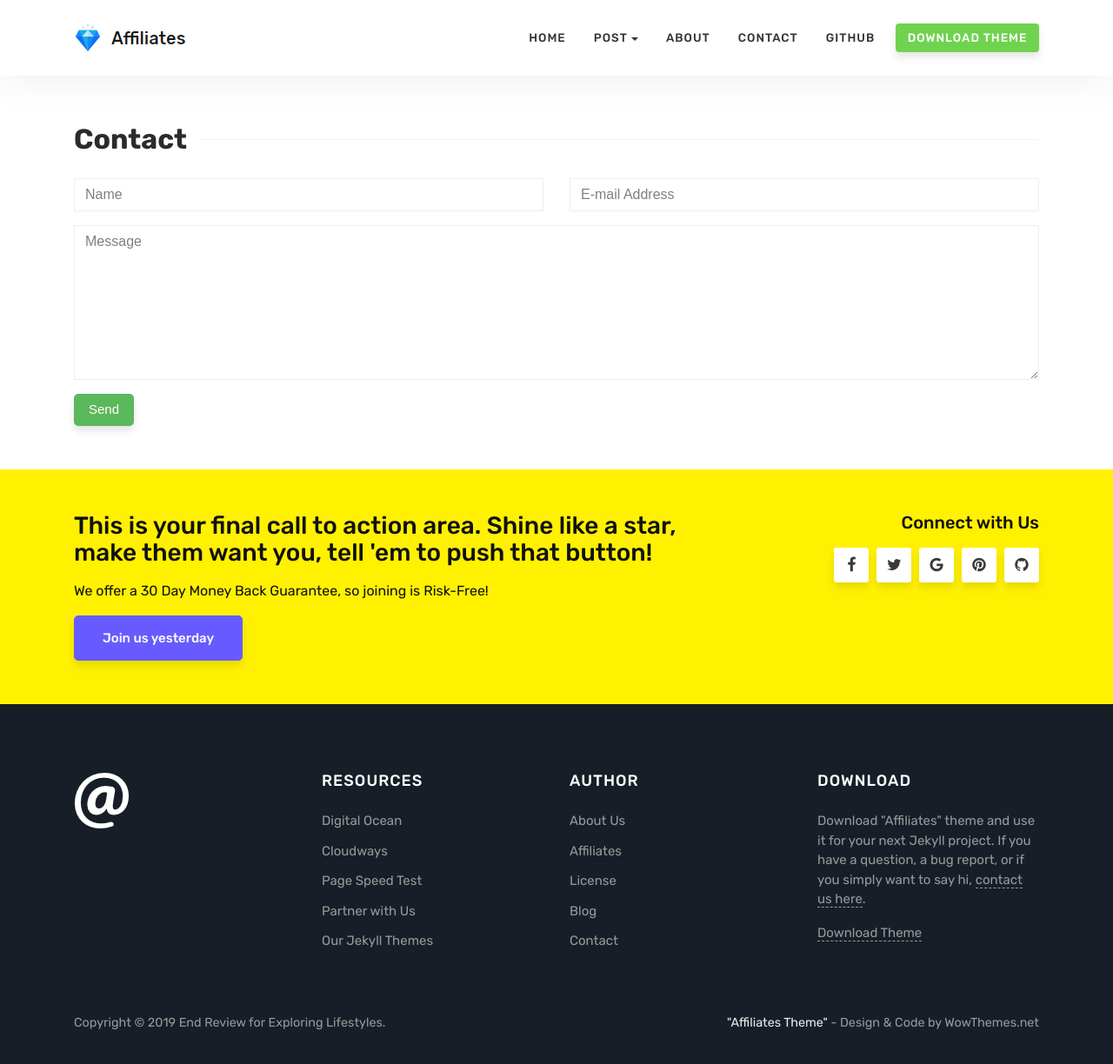
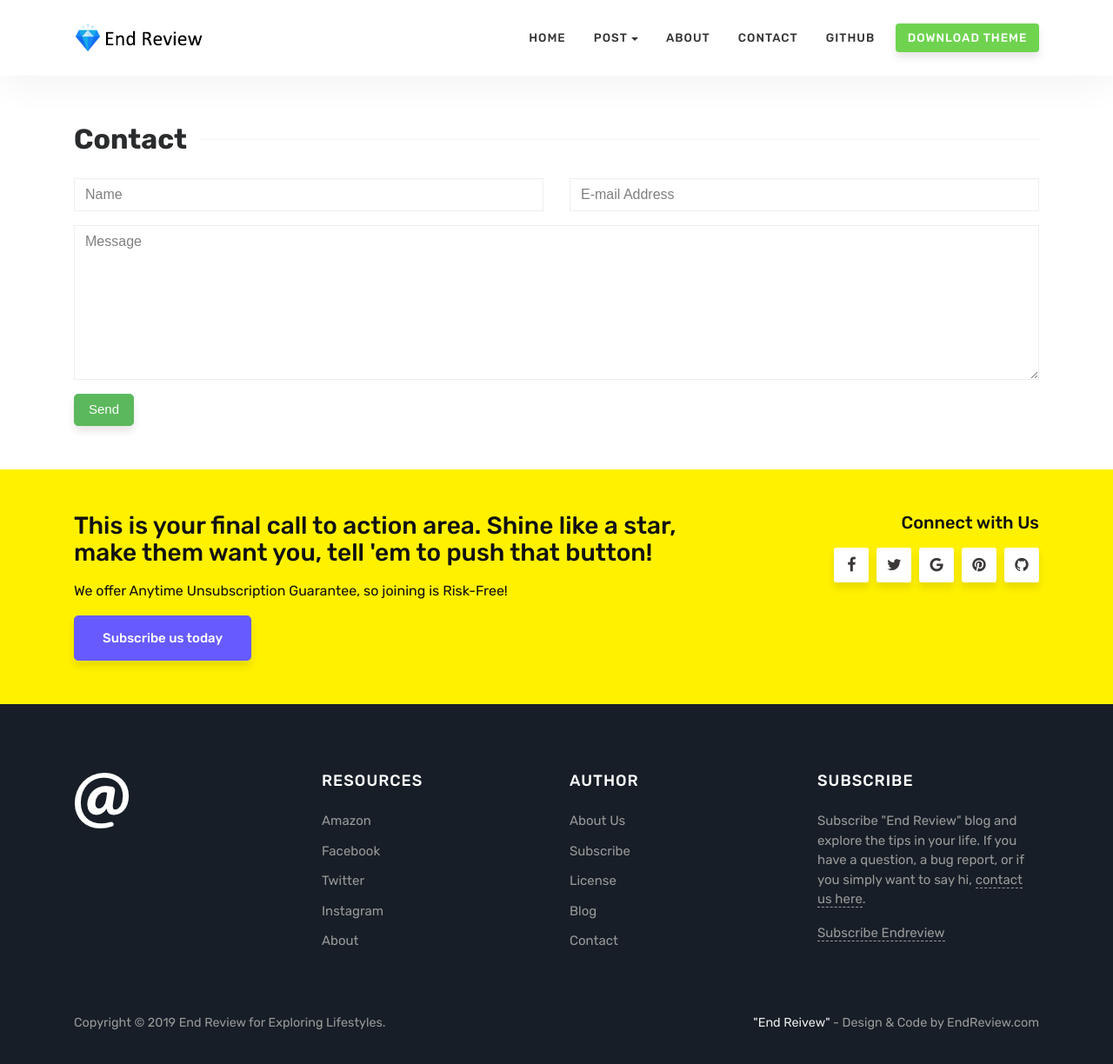
Before and after one commit to EndreView/endreview.github.io, a Jekyll site: the page built from contact.html, in a window 1280 px wide and 1233 px high. Shown: the top 1224 px of the window at 87% size. Built offline with Jekyll 4.4.1, drawn with Linux system fonts in a browser that asks for light colours.

Commit message:
Modify the contents of the structure file
To-dos: links and subscribe.

```diff
--- a/_config.yml
+++ b/_config.yml
@@ -17,19 +17,19 @@ authors:
   rio:
     name: Rio
     display_name: Rio
-    gravatar: e56154546cf4be74e393c62d1ae9f9d4
-    email: wowthemesnet@gmail.com
-    web: https://www.wowthemes.net/category/jekyll-themes/
-    twitter: https://twitter.com/wowthemesnet
-    description: "Author of Affiliates, a template available for WordPress, HTML, Ghost and Jekyll. You are currently previewing Jekyll template demo."
+    gravatar: 6c386b2497c480baecf4b2ea6ed8d44b
+    email: rio@endreview.com
+    web: https://endreview.com/
+    twitter: https://twitter.com/endreview
+    description: "Co-author of EndReview, an American Japanese."
   john:
-    name: John
-    display_name: John
-    gravatar: b1cc14991db7a456fcd761680bbc8f81
-    email: wowthemesnet@gmail.com
-    web: https://www.wowthemes.net/category/jekyll-themes/
-    twitter: https://twitter.com/wowthemesnet
-    description: "This is the author box. Write a short description of the author here. You are currently previewing Affiliates theme demo, a Jekyll template compatible with Github pages."
+    name: Emily
+    display_name: Emily
+    gravatar: eae89adee4c79180f225841b5fc514d3
+    email: emily@endreview.com
+    web: https://endreview.com/
+    twitter: https://twitter.com/endreview
+    description: "Hi, I'm Emily!"
 
 # Plugins
 plugins:
--- a/_layouts/default.html
+++ b/_layouts/default.html
@@ -129,8 +129,8 @@
             <div class="row justify-content-center">
                 <div class="col-md-8">
                     <h3>This is your final call to action area. Shine like a star, make them want you, tell 'em to push that button!</h3>
-                    <p>We offer a <span>30 Day Money Back Guarantee</span>, so joining is <span class="risk-free">Risk-Free!</span></p>
-                    <a class="btn btn-primary btn-lg" href="#">Join us yesterday</a>
+                    <p>We offer <span>Anytime Unsubscription Guarantee</span>, so joining is <span class="risk-free">Risk-Free!</span></p>
+                    <a class="btn btn-primary btn-lg" href="#">Subscribe us today</a>
                 </div>
                 <div class="col-md-4 text-right footersocial">
                     <h5>Connect with Us</h5>
@@ -163,11 +163,11 @@
                 <div class="footer-widget">
                 <h5 class="title">Resources</h5>
                 <ul>
-                <li><a target="_blank" href="https://m.do.co/c/84c9b45d0c47">Digital Ocean</a></li>
-                <li><a target="blank" href="https://www.cloudways.com/en/pricing.php?id=153986&amp;a_bid=005da123">Cloudways</a></li>
-                <li><a target="blank" href="http://shareasale.com/r.cfm?b=875645&amp;u=1087935&amp;m=41388&amp;urllink=&amp;afftrack=">Page Speed Test</a></li>
-                <li><a target="blank" href="https://www.wowthemes.net/affiliate-area/?utm_source=fromjekyllsidebar&utm_campaign=sidebar">Partner with Us</a></li>
-                <li><a target="blank" href="https://www.wowthemes.net/category/jekyll-themes/">Our Jekyll Themes</a></li>
+                <li><a target="_blank" href="https://endreview.com/">Amazon</a></li>
+                <li><a target="blank" href="https://endreview.com/">Facebook</a></li>
+                <li><a target="blank" href="https://endreview.com/">Twitter</a></li>
+                <li><a target="blank" href="https://endreview.com/">Instagram</a></li>
+                <li><a target="blank" href="https://endreview.com/">About</a></li>
                 </ul>
                 </div>
                 </div>
@@ -176,20 +176,20 @@
                 <div class="footer-widget">
                 <h5 class="title">Author</h5>
                 <ul>
-                <li><a href="https://www.wowthemes.net/premium-themes-templates/">About Us</a></li>
-                <li><a target="_blank" href="https://www.wowthemes.net/affiliate-area/">Affiliates</a></li>
-                <li><a href="https://www.wowthemes.net/terms-and-conditions/">License</a></li>
-                <li><a href="https://www.wowthemes.net/blog/">Blog</a></li>
-                <li><a href="https://www.wowthemes.net/support/">Contact</a></li>
+                <li><a href="https://endreview.com/">About Us</a></li>
+                <li><a target="_blank" href="https://endreview.com/">Subscribe</a></li>
+                <li><a href="https://endreview.com/">License</a></li>
+                <li><a href="https://endreview.com/">Blog</a></li>
+                <li><a href="https://endreview.com/">Contact</a></li>
                 </ul>
                 </div>
                 </div>
 
                 <div class="col-sm-3">
                 <div class="footer-widget textwidget">
-                    <h5 class="title">Download</h5>
-                    <p>Download "Affiliates" theme and use it for your next Jekyll project. If you have a question, a bug report, or if you simply want to say hi, <a href="https://www.wowthemes.net/support/">contact us here</a>.</p>
-                    <a href="https://github.com/wowthemesnet/affiliates-jekyll-theme/archive/master.zip">Download Theme</a>
+                    <h5 class="title">Subscribe</h5>
+                    <p>Subscribe "End Review" blog and explore the tips in your life. If you have a question, a bug report, or if you simply want to say hi, <a href="https://endreview.com/">contact us here</a>.</p>
+                    <a href="https://endreview.com/">Subscribe Endreview</a>
                 </div>
                 </div>
             </div>
@@ -200,7 +200,7 @@
                 </p>
                 <p class="pull-right">
                 <!-- Please, leave credit to author unless you own a commercial license: https://www.wowthemes.net/freebies-license/ -->
-                <a target="_blank" href="https://www.wowthemes.net/free-jekyll-template-affiliates/">"Affiliates Theme"</a> - Design & Code by WowThemes.net
+                <a target="_blank" href="https://endreview.com/">"End Reivew"</a> - Design & Code by EndReview.com
                 </p>
                 <div class="clearfix"></div>
             </div>
```
Also changed, not shown: _includes/sidebar.html (+6 -6 lines), README.md, assets/images/logo.png, 1 other file.
